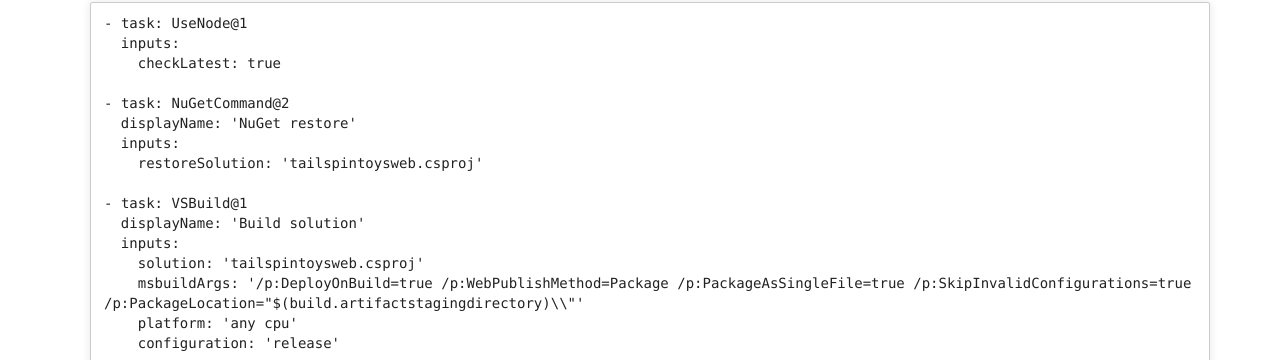
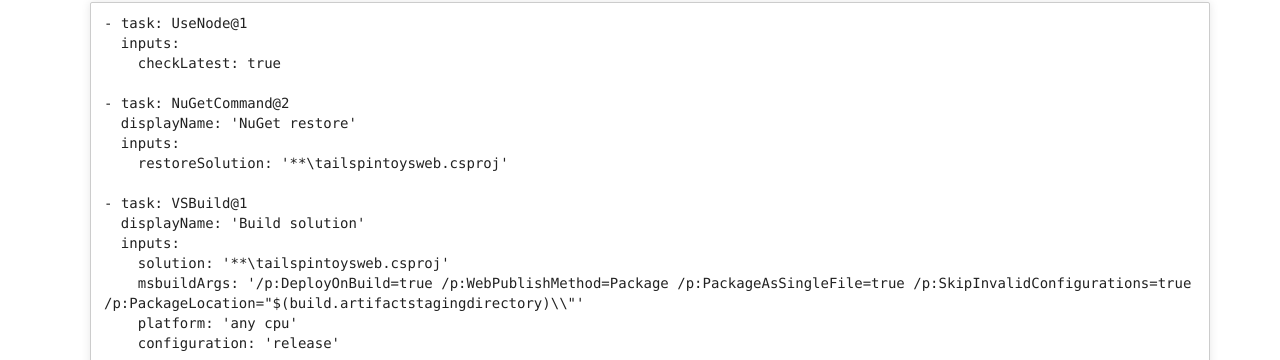
Before and after one commit to shawnweisfeld/20200109_MCWAzureDevOps, a Jekyll site: the page built from docs/LabExercise03.md, in a window 1280 px wide and 1400 px high, scrolled down 5617 px. Shown: the part 105-465 px from the top of the window. Built offline with Jekyll 4.4.1, drawn with Linux system fonts in a browser that asks for light colours; our own code applies the rules of GitHub Pages for plain Markdown files; some of the changed text lies outside the part shown.

Commit message:
fix path problem

```diff
--- a/docs/LabExercise03.md
+++ b/docs/LabExercise03.md
@@ -95,12 +95,12 @@ Tasks are the building blocks of a pipeline. They describe the actions that are
     - task: NuGetCommand@2
       displayName: 'NuGet restore'
       inputs:
-        restoreSolution: 'tailspintoysweb.csproj'
+        restoreSolution: '**\tailspintoysweb.csproj'
 
     - task: VSBuild@1
       displayName: 'Build solution'
       inputs:
-        solution: 'tailspintoysweb.csproj'
+        solution: '**\tailspintoysweb.csproj'
         msbuildArgs: '/p:DeployOnBuild=true /p:WebPublishMethod=Package /p:PackageAsSingleFile=true /p:SkipInvalidConfigurations=true /p:PackageLocation="$(build.artifactstagingdirectory)\\"'
         platform: 'any cpu'
         configuration: 'release'
@@ -154,12 +154,12 @@ Tasks are the building blocks of a pipeline. They describe the actions that are
     - task: NuGetCommand@2
     displayName: 'NuGet restore'
     inputs:
-      restoreSolution: 'tailspintoysweb.csproj'
+      restoreSolution: '**\tailspintoysweb.csproj'
 
     - task: VSBuild@1
     displayName: 'Build solution'
     inputs:
-      solution: 'tailspintoysweb.csproj'
+      solution: '**\tailspintoysweb.csproj'
       msbuildArgs: '/p:DeployOnBuild=true /p:WebPublishMethod=Package /p:PackageAsSingleFile=true /p:SkipInvalidConfigurations=true /p:PackageLocation="$(build.artifactstagingdirectory)\\"'
       platform: 'any cpu'
       configuration: 'release'
```
